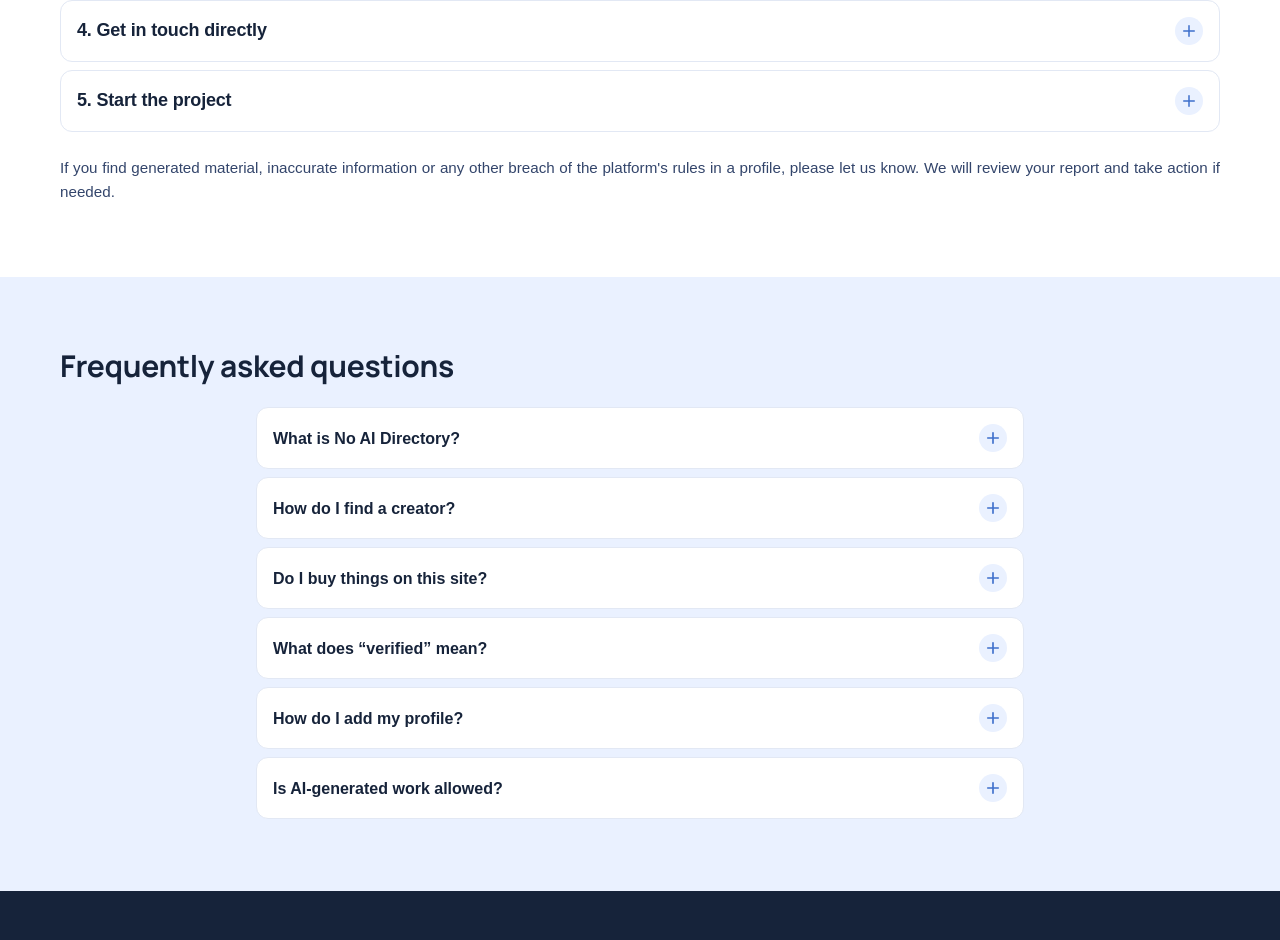
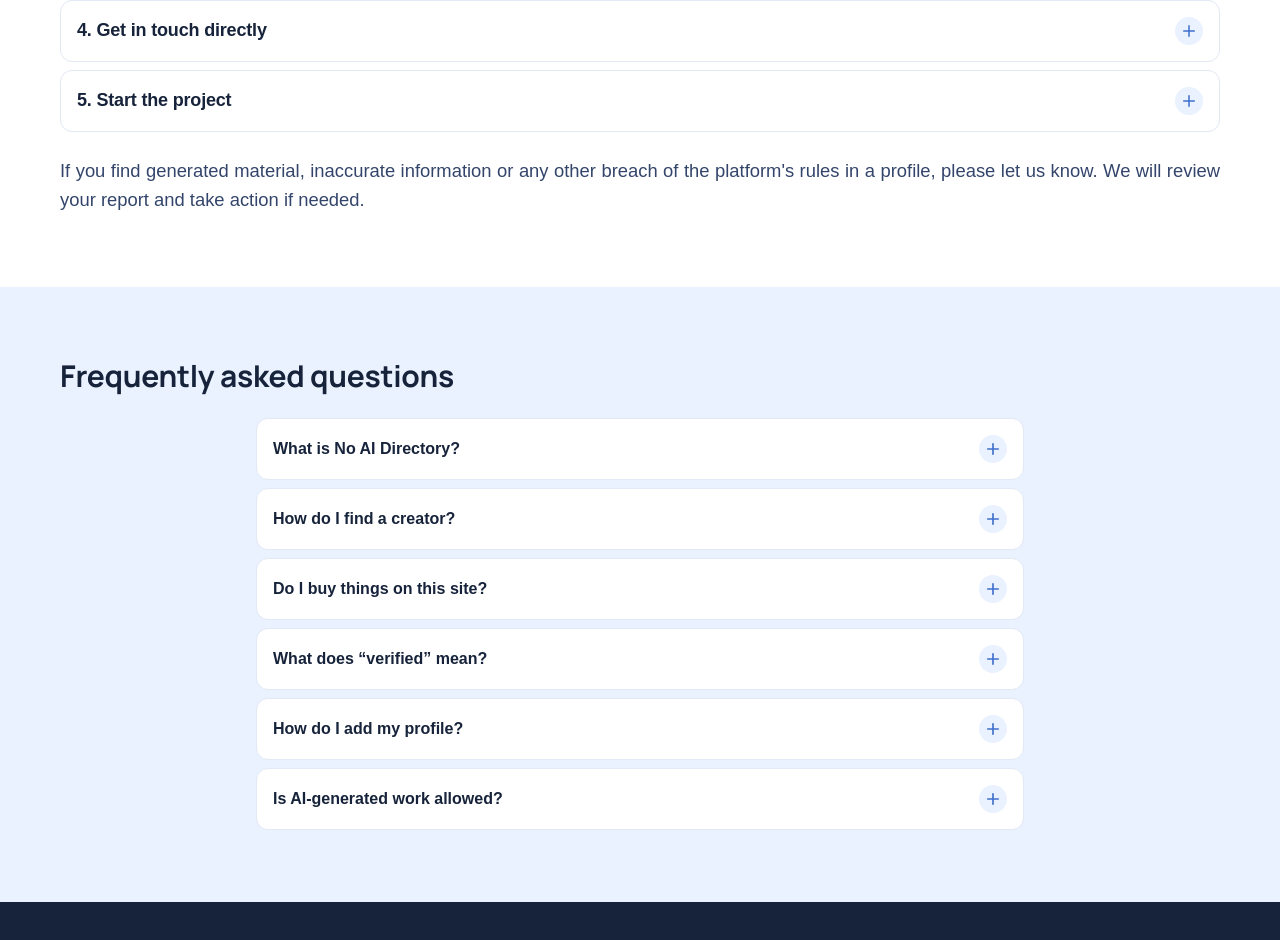
Before and after one commit to dm100usa-oss/no-ai-marketplace, a Next.js app: page /en in a window 1280 px wide. Shown: the part 4795-5735 px from the top of the page. Built offline with nearby package versions, Linux system fonts and the light colour scheme; a web font is replaced by a local one.

Commit message:
Add files via upload

```diff
--- a/src/app/[lang]/page.tsx
+++ b/src/app/[lang]/page.tsx
@@ -658,7 +658,7 @@
             items={dict.home.howSteps}
           />
           <p
-            className="mt-6 text-justify text-[0.95rem] leading-relaxed"
+            className="mt-6 text-justify text-[1.15rem] leading-relaxed"
             style={{ color: "var(--color-muted)" }}
           >
             {dict.home.howReport}
--- a/src/i18n/dictionaries/ru.ts
+++ b/src/i18n/dictionaries/ru.ts
@@ -221,7 +221,7 @@
       },
     ],
     howReport:
-      "Если вы обнаружили в профиле сгенерированные материалы, недостоверную информацию или другое несоответствие правилам платформы, пожалуйста, сообщите нам. Мы рассмотрим обращение и при необходимости примем меры.",
+      "Если вы обнаружили в профиле сгенерированные материалы, недостоверную информацию или другие нарушения правил платформы, пожалуйста, сообщите нам. Мы проверим обращение и при необходимости примем меры.",
     howItWorksCards: [
       {
         t: "Живые авторы",
```
